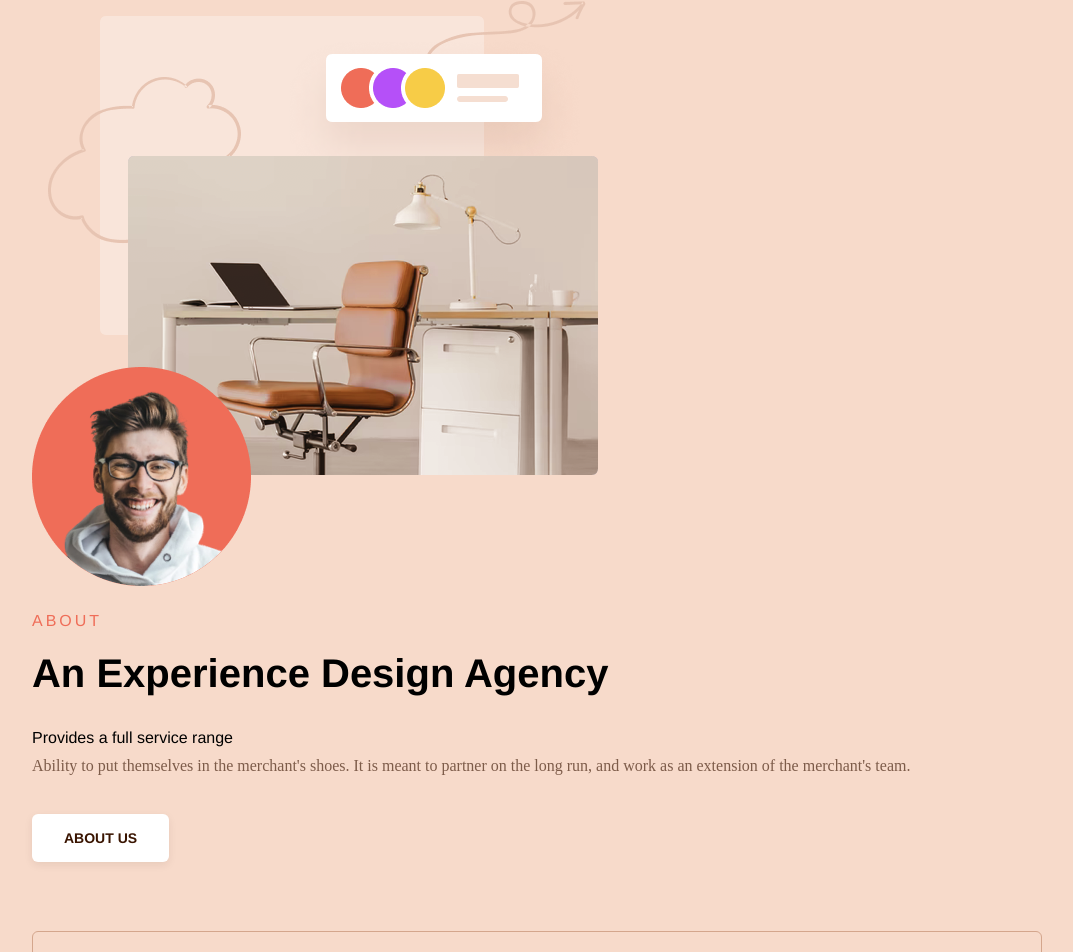
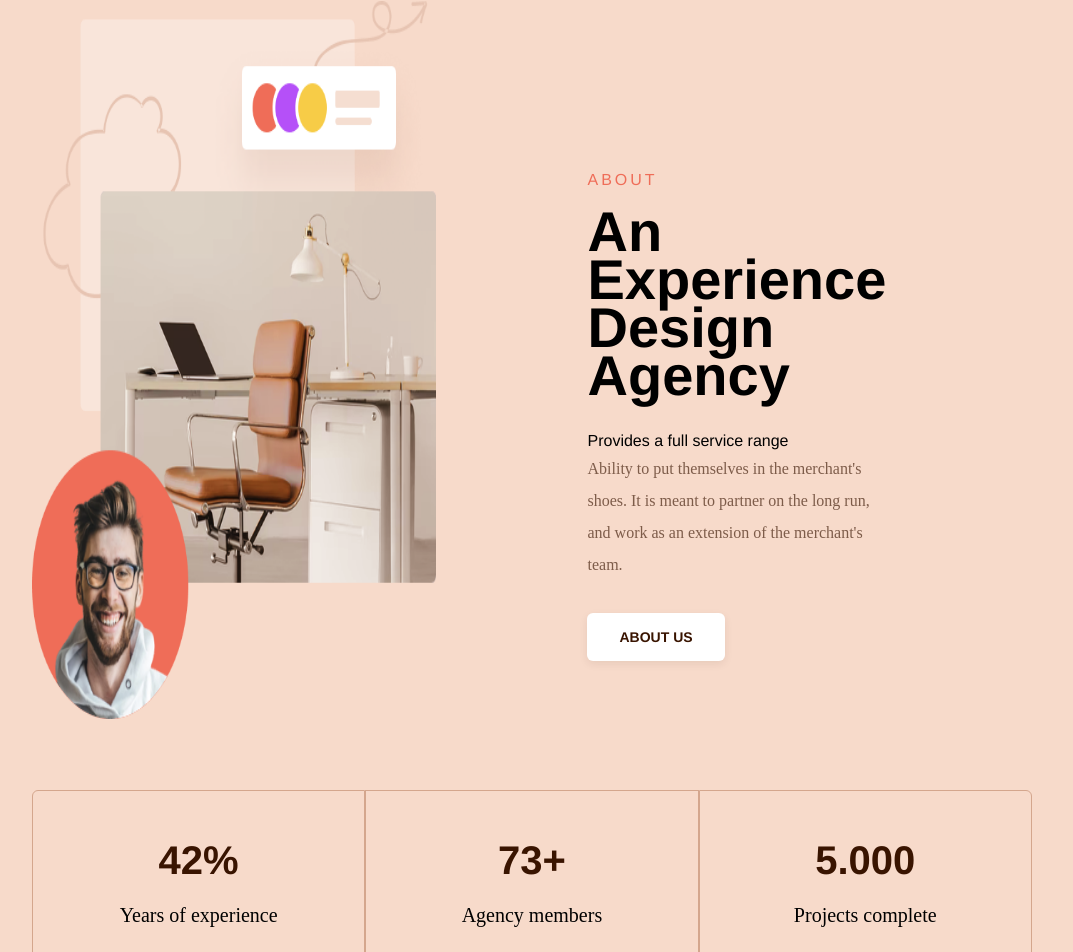
Before and after one commit to shane-brendon/portfolio, a Next.js app: page / in a window 1280 px wide. Shown: the part 947-1899 px from the top of the page, without its empty margins (103-1176 px from the left). Built offline with nearby package versions, Linux system fonts and the light colour scheme.

Commit message:
[+][UPD][Resources] - feature / meaMediaText-desktop

```diff
--- a/src/component/meaMediaText/_meaMediaText.scss
+++ b/src/component/meaMediaText/_meaMediaText.scss
@@ -65,4 +65,41 @@
     }
     padding-bottom: 94px;
   }
+  @media screen and (min-width: 640px) {
+    &__top {
+      display: flex;
+      justify-content: space-between;
+      img {
+        width: 40%;
+      }
+    }
+    &__content {
+      padding-top: 30px;
+      &--wrapper {
+        max-width: 50%;
+        margin: auto;
+        margin-top: 133px;
+      }
+      h3 {
+        font-size: 56px;
+      }
+    }
+    &__bottom {
+      margin-top: 60px;
+      ul {
+        display: flex;
+        width: 100%;
+
+      :first-child {
+        border-radius: 6px 0px 0px 6px;
+      }
+      :last-child {
+        border-radius: 0px 6px 6px 0px;
+      }
+        li {
+          width: 33%;
+        }
+      }
+    }
+  }
 }
--- a/src/component/meaMediaText/meaMediaText.tsx
+++ b/src/component/meaMediaText/meaMediaText.tsx
@@ -9,6 +9,7 @@ const meaMediaText = () => {
         <div className="meaMediaText__top">
           <img src="/meaMediaText.png" alt="" />
           <div className="meaMediaText__content">
+            <div className="meaMediaText__content--wrapper">
               <div className="caption">About</div>
               <h3 className="meaMediaText__content--title">
                 An Experience Design Agency
@@ -17,13 +18,14 @@ const meaMediaText = () => {
                 Provides a full service range
               </div>
               <div className="description-dark">
-              Ability to put themselves in the merchant's shoes. It is meant to
-              partner on the long run, and work as an extension of the
+                Ability to put themselves in the merchant's shoes. It is meant
+                to partner on the long run, and work as an extension of the
                 merchant's team.
               </div>
               <Link href="#" className="meaMediaText__content--btn">
                 ABOUT US
               </Link>
+            </div>
           </div>
         </div>
         <div className="meaMediaText__bottom">
```
Lines whose indentation alone changed are shown as unchanged.
